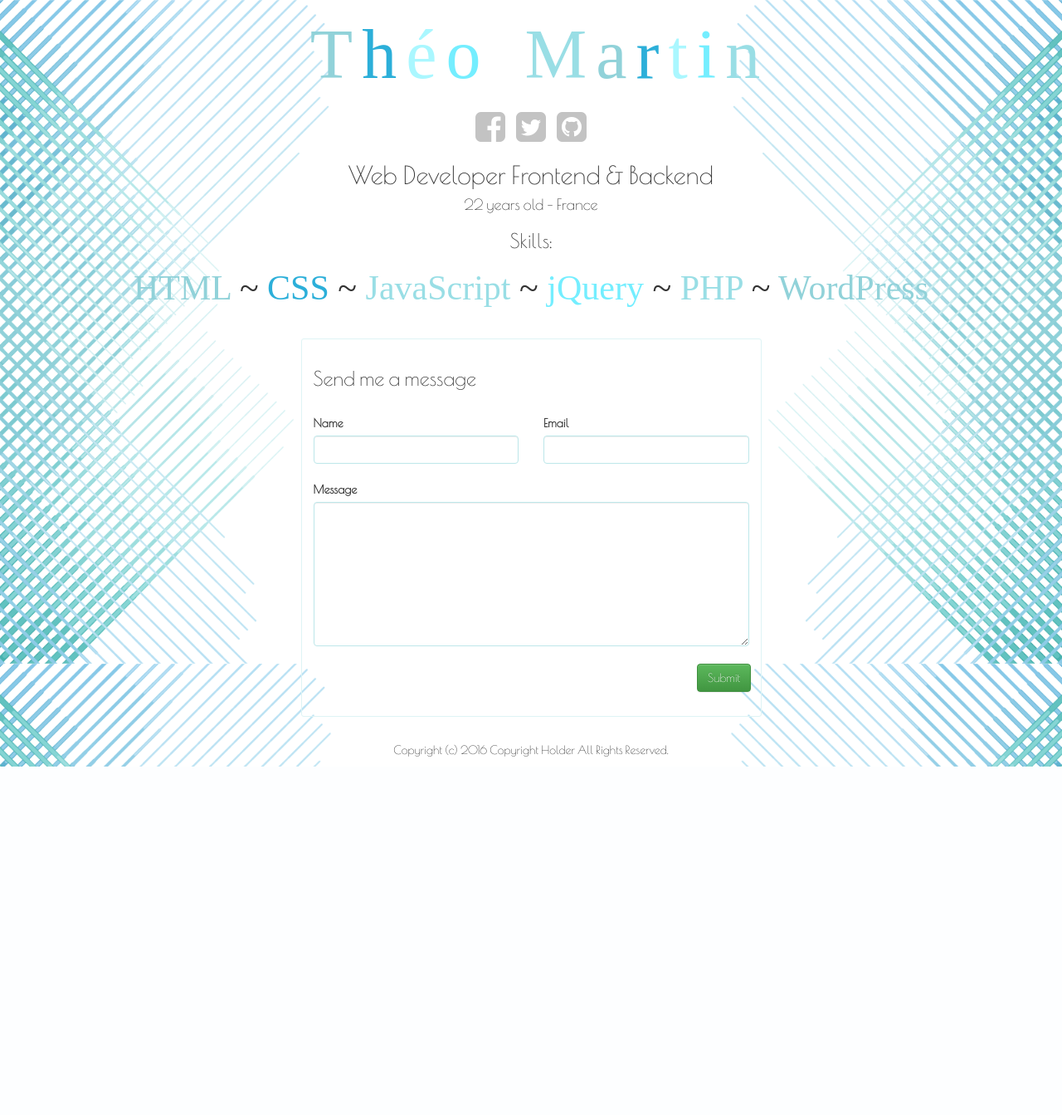
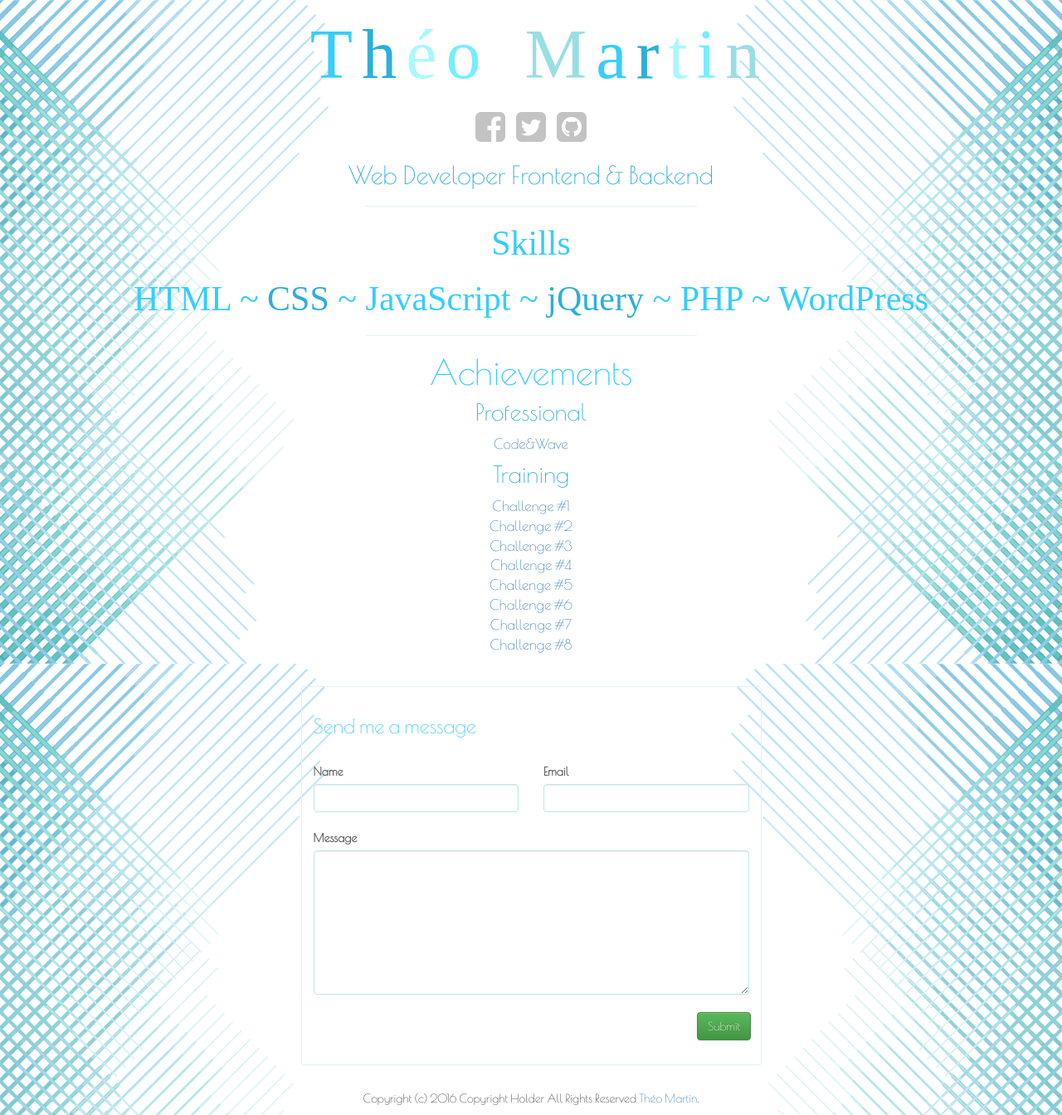
Before and after one commit to ExoHyb/portfolio, a PHP site: page / in a window 1280 px wide. Shown: the whole page at 83% size. Before the commit the page ends 924 px from the top, so only its background shows below. Run offline with PHP 8.4, Linux system fonts and the light colour scheme; some libraries are stand-ins or nearby versions.

Commit message:
Last modif

```diff
--- a/css/sass/style.scss
+++ b/css/sass/style.scss
@@ -4,6 +4,32 @@ body {
     background-attachment: fixed;
     background-size: cover;
     font-family: "Poiret One", Arial, serif;
+}
+
+.style-presentation {
+	h2, h4 {
+		color: #2CAFD9;
+	}
+	h3 {
+		font-family: "Elixia";
+		font-size: 3em;
+		color: #34CEFF;
+	    #letter-1 {
+	        color: #34CEFF;
+	    }
+	    #letter-2 {
+	        color: #2CAFD9;
+	    }
+	    #letter-3 {
+	        color: #34CEFF;
+	    }
+	    #letter-4 {
+	        color: #2CAFD9;
+	    }
+	    #letter-5 {
+	        color: #34CEFF;
+	    }
+	}
 }
 
 h1 {
@@ -14,7 +40,7 @@ h1 {
         margin-right: -10px;
     }
     #letter-1 {
-        color: #91D2D9;
+        color: #34CEFF;
     }
     #letter-2 {
         color: #2CAFD9;
@@ -29,31 +55,6 @@ h1 {
         color: #99DEE5;
     }
 }
-
-#competences {
-    font-family: "Elixia";
-    font-size: 3em;
-}
-
-h3 {
-    #letter-1 {
-        color: #91D2D9;
-    }
-    #letter-2 {
-        color: #2CAFD9;
-    }
-    #letter-3 {
-        color: #AAF7FF;
-    }
-    #letter-4 {
-        color: #74EEFF;
-    }
-    #letter-5 {
-        color: #99DEE5;
-    }
-}
-
-
 
 h4 {
     // margin-top: 20px;
@@ -121,6 +122,7 @@ h4 {
     margin-top: 2em;
     border: 1px solid #DEF4F5;
     border-radius: 3px;
+    color: #555;
     .line-1 {
         margin-top: 1.5em;
     }
@@ -136,6 +138,44 @@ h4 {
     textarea {
         border-color: #BDE7EA;
     }
+    h3 {
+    	color: #34CEFF;
+    }
+}
+
+.achievements {
+	h3 {
+		font-family: "Poiret One";
+	}
+	h4 {
+		font-size: 2em;
+	}
+	a {
+		font-size: 1.2em;
+		text-decoration: none;
+	}
+	#achievements-pro {
+		list-style: none;
+		margin-left: -40px;
+		a:hover {
+			color: #34CEFF;
+		}
+	}
+	#achievements-training {
+		list-style: none;
+		margin-left: -40px;
+		a:hover {
+			color: #34CEFF;
+		}
+	}
+}
+
+.separate-line {
+	border-bottom: 1px solid #DEF4F5;
+	width: 400px;
+	margin: auto;
+	margin-top: 1.5em;
+	margin-bottom: 1.5em;
 }
 
 footer {
--- a/css/style.css
+++ b/css/style.css
@@ -4,6 +4,30 @@ body {
   background-attachment: fixed;
   background-size: cover;
   font-family: "Poiret One", Arial, serif;
+}
+
+.style-presentation h2, .style-presentation h4 {
+  color: #2CAFD9;
+}
+.style-presentation h3 {
+  font-family: "Elixia";
+  font-size: 3em;
+  color: #34CEFF;
+}
+.style-presentation h3 #letter-1 {
+  color: #34CEFF;
+}
+.style-presentation h3 #letter-2 {
+  color: #2CAFD9;
+}
+.style-presentation h3 #letter-3 {
+  color: #34CEFF;
+}
+.style-presentation h3 #letter-4 {
+  color: #2CAFD9;
+}
+.style-presentation h3 #letter-5 {
+  color: #34CEFF;
 }
 
 h1 {
@@ -15,7 +39,7 @@ h1 span {
   margin-right: -10px;
 }
 h1 #letter-1 {
-  color: #91D2D9;
+  color: #34CEFF;
 }
 h1 #letter-2 {
   color: #2CAFD9;
@@ -27,27 +51,6 @@ h1 #letter-4 {
   color: #74EEFF;
 }
 h1 #letter-5 {
-  color: #99DEE5;
-}
-
-#competences {
-  font-family: "Elixia";
-  font-size: 3em;
-}
-
-h3 #letter-1 {
-  color: #91D2D9;
-}
-h3 #letter-2 {
-  color: #2CAFD9;
-}
-h3 #letter-3 {
-  color: #AAF7FF;
-}
-h3 #letter-4 {
-  color: #74EEFF;
-}
-h3 #letter-5 {
   color: #99DEE5;
 }
 
@@ -112,6 +115,7 @@ h3 #letter-5 {
   margin-top: 2em;
   border: 1px solid #DEF4F5;
   border-radius: 3px;
+  color: #555;
 }
 .contact-form .line-1 {
   margin-top: 1.5em;
@@ -128,6 +132,42 @@ h3 #letter-5 {
 .contact-form textarea {
   border-color: #BDE7EA;
 }
+.contact-form h3 {
+  color: #34CEFF;
+}
+
+.achievements h3 {
+  font-family: "Poiret One";
+}
+.achievements h4 {
+  font-size: 2em;
+}
+.achievements a {
+  font-size: 1.2em;
+  text-decoration: none;
+}
+.achievements #achievements-pro {
+  list-style: none;
+  margin-left: -40px;
+}
+.achievements #achievements-pro a:hover {
+  color: #34CEFF;
+}
+.achievements #achievements-training {
+  list-style: none;
+  margin-left: -40px;
+}
+.achievements #achievements-training a:hover {
+  color: #34CEFF;
+}
+
+.separate-line {
+  border-bottom: 1px solid #DEF4F5;
+  width: 400px;
+  margin: auto;
+  margin-top: 1.5em;
+  margin-bottom: 1.5em;
+}
 
 footer {
   margin-top: 30px;
--- a/index.php
+++ b/index.php
@@ -15,9 +15,6 @@
             <div class="row">
                 <div class="col-md-12">
                     <div class="style-presentation text-center">
-                        <!-- <div class="image-profil">
-                            <img src="img/profil.jpg" alt="" />
-                        </div> -->
                         <h1>
                             <span id="letter-1">T</span>
                             <span id="letter-2">h</span>
@@ -32,13 +29,13 @@
                             <span id="letter-5">n</span>
                         </h1>
                         <ul class="social">
-                            <li><a id="facebook" href="#"><i class="fa fa-facebook-square fa-3x" aria-hidden="true"></i></a></li>
-                            <li><a id="twitter" href="#"><i class="fa fa-twitter-square fa-3x" aria-hidden="true"></i></a></li>
-                            <li><a id="github" href="#"><i class="fa fa-github-square fa-3x" aria-hidden="true"></i></a></li>
+                            <li><a id="facebook" href="https://www.facebook.com/profile.php?id=100007749282005" onclick="window.open(this.href); return false;"><i class="fa fa-facebook-square fa-3x" aria-hidden="true"></i></a></li>
+                            <li><a id="twitter" href="https://twitter.com/ExoHyb" onclick="window.open(this.href); return false;"><i class="fa fa-twitter-square fa-3x" aria-hidden="true"></i></a></li>
+                            <li><a id="github" href="https://github.com/ExoHyb" onclick="window.open(this.href); return false;"><i class="fa fa-github-square fa-3x" aria-hidden="true"></i></a></li>
                         </ul>
                         <h2>Web Developer Frontend & Backend</h2>
-                        <h4>22 years old - France</h4>
-                        <h3>Skills:</h3>
+                        <div class="separate-line"></div>
+                        <h3>Skills</h3>
                         <h3 id="competences">
                             <span id="letter-1">HTML</span> ~
                             <span id="letter-2">CSS</span> ~
@@ -48,6 +45,25 @@
                             <span id="letter-1">WordPress</span>
                             <!-- IapH8aIF -->
                         </h3>
+                        <div class="separate-line"></div>
+                        <div class="achievements">
+	                        <h3>Achievements</h3>
+	                        <h4>Professional</h4>
+	                        <ul id="achievements-pro">
+	                        	<li><a href="#">Code&Wave</a></li>
+	                        </ul>
+	                        <h4>Training</h4>
+	                        <ul id="achievements-training">
+	                        	<li><a href="#">Challenge #1</a></li>
+	                        	<li><a href="#">Challenge #2</a></li>
+	                        	<li><a href="#">Challenge #3</a></li>
+	                        	<li><a href="#">Challenge #4</a></li>
+	                        	<li><a href="#">Challenge #5</a></li>
+	                        	<li><a href="#">Challenge #6</a></li>
+	                        	<li><a href="#">Challenge #7</a></li>
+	                        	<li><a href="#">Challenge #8</a></li>
+	                        </ul>
+                        </div>
                     </div>
                 </div>
             </div>
@@ -90,7 +106,7 @@
         </div>
         <footer class="text-center">
             <p>
-                Copyright (c) 2016 Copyright Holder All Rights Reserved.
+                Copyright (c) 2016 Copyright Holder All Rights Reserved <a href="index.php">Théo Martin</a>.
             </p>
         </footer>
     </body>
```
Also changed, not shown: img/challenge1.png (added), 1 other file.
